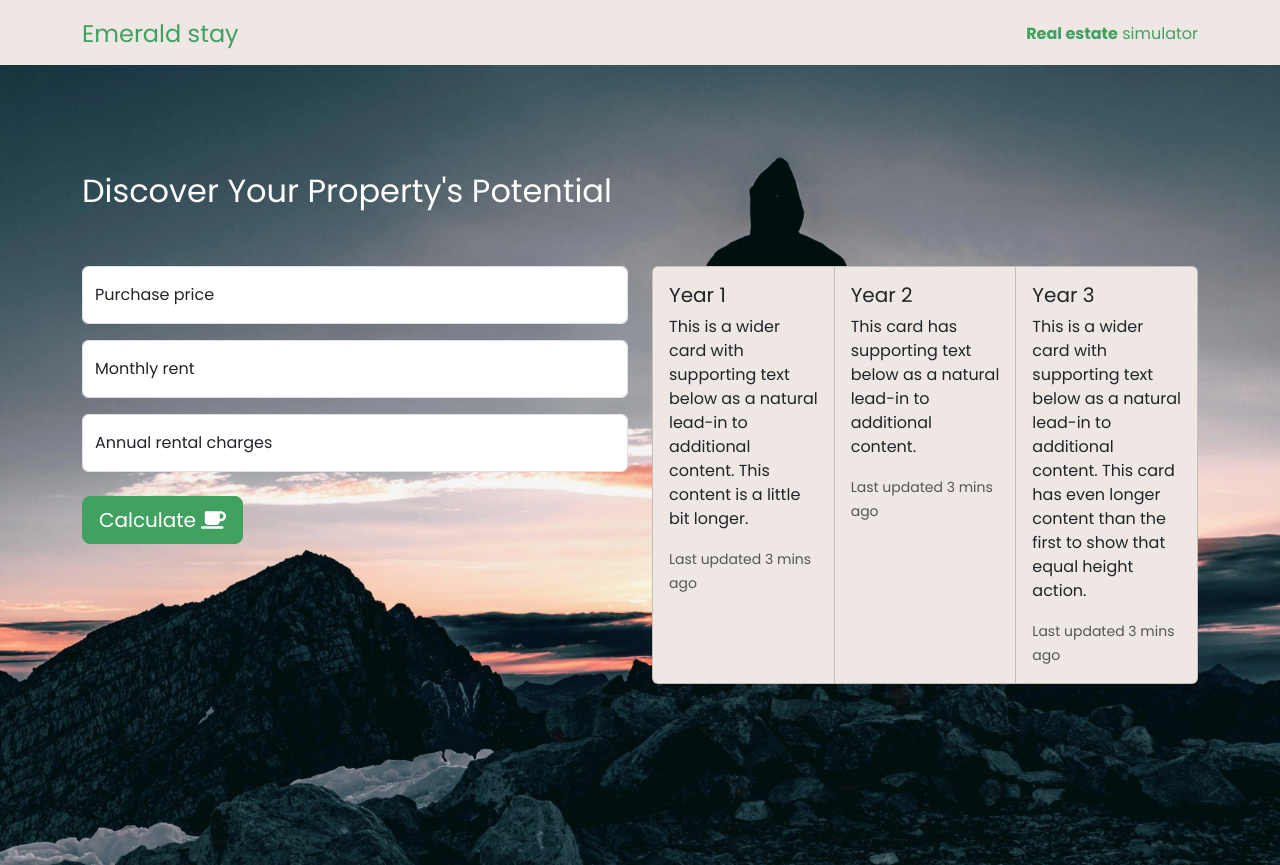
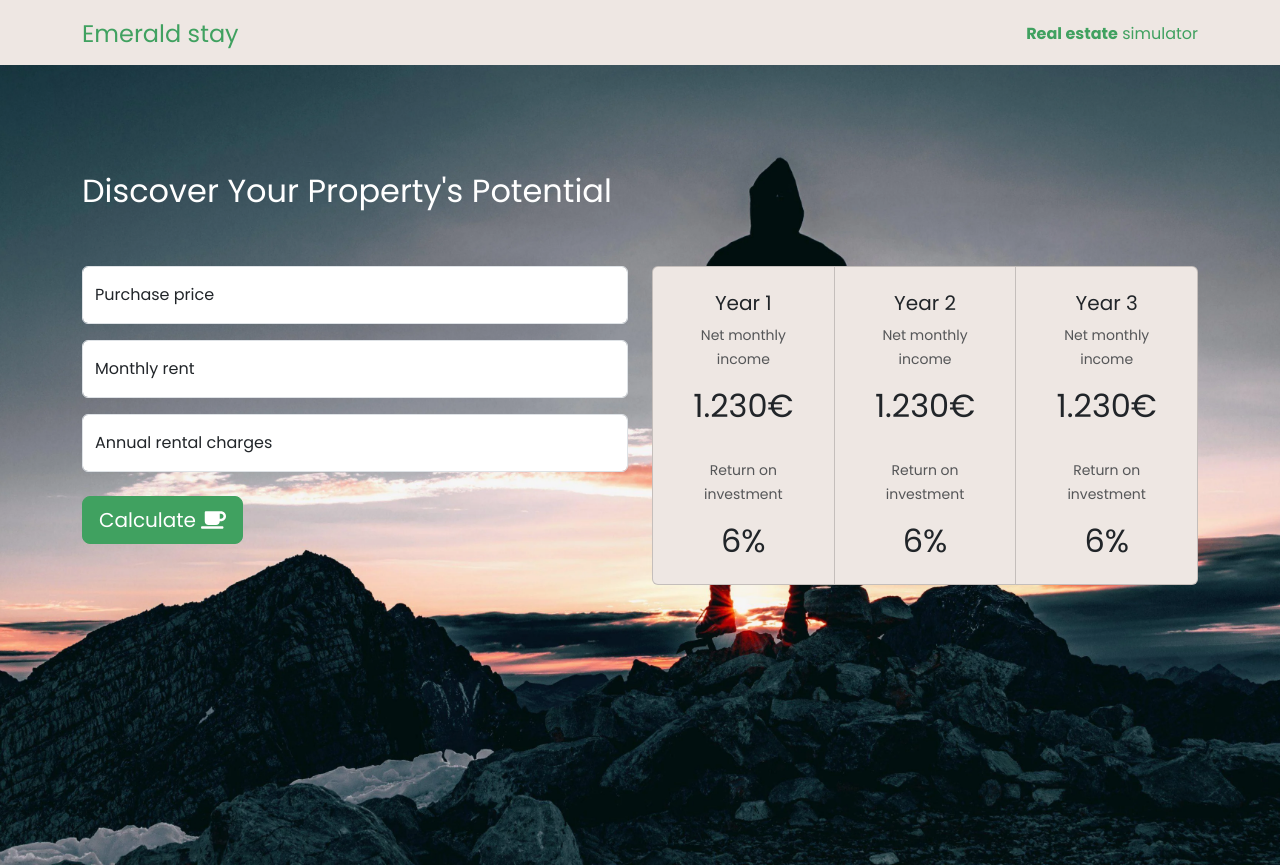
Before and after one commit to jas75/real-estate-simulator, an Angular app: page / in a window 1280 px wide. Built offline with nearby package versions, Linux system fonts and the light colour scheme.

Commit message:
remove comments

```diff
--- a/src/app/components/yield-form/yield-form.component.html
+++ b/src/app/components/yield-form/yield-form.component.html
@@ -20,39 +20,35 @@
     </div>
 
     <div class="col-md-6 ">
-        <!-- <div class="d-flex flex-column align-items-center text-white">
-            <h4 class="mb-3">Results</h4>
-            <span>
-                Année 1 : Revenu net = 10000 €, Rendement = 20%
-            </span>
-            <span>
-                Année 2 : Revenu net = 10000 €, Rendement = 20%
-            </span>
-            <span>
-                Année 3 : Revenu net = 10000 €, Rendement = 20%
-            </span>
-        </div> -->
-
-        <div class="card-group">
+        <div class="card-group text-center">
             <div class="card bg-secondary">
-              <div class="card-body">
+              <div class="card-body p-4">
                 <h5 class="card-title">Year 1</h5>
-                <p class="card-text">This is a wider card with supporting text below as a natural lead-in to additional content. This content is a little bit longer.</p>
-                <p class="card-text"><small class="text-body-secondary">Last updated 3 mins ago</small></p>
+                <p class="card-text"><small class="text-body-secondary">Net monthly income</small></p>
+                <h2 class="card-text">1.230€</h2>
+                <br>
+                <p class="card-text"><small class="text-body-secondary">Return on investment</small></p>
+                <h2 class="card-text">6%</h2>
               </div>
             </div>
             <div class="card bg-secondary">
-              <div class="card-body">
+              <div class="card-body p-4">
                 <h5 class="card-title">Year 2</h5>
-                <p class="card-text">This card has supporting text below as a natural lead-in to additional content.</p>
-                <p class="card-text"><small class="text-body-secondary">Last updated 3 mins ago</small></p>
+                <p class="card-text"><small class="text-body-secondary">Net monthly income</small></p>
+                <h2 class="card-text">1.230€</h2>
+                <br>
+                <p class="card-text"><small class="text-body-secondary">Return on investment</small></p>
+                <h2 class="card-text">6%</h2>
               </div>
             </div>
             <div class="card bg-secondary">
-              <div class="card-body">
+              <div class="card-body p-4">
                 <h5 class="card-title">Year 3</h5>
-                <p class="card-text">This is a wider card with supporting text below as a natural lead-in to additional content. This card has even longer content than the first to show that equal height action.</p>
-                <p class="card-text"><small class="text-body-secondary">Last updated 3 mins ago</small></p>
+                <p class="card-text"><small class="text-body-secondary">Net monthly income</small></p>
+                <h2 class="card-text">1.230€</h2>
+                <br>
+                <p class="card-text"><small class="text-body-secondary">Return on investment</small></p>
+                <h2 class="card-text">6%</h2>
               </div>
             </div>
           </div>
```
